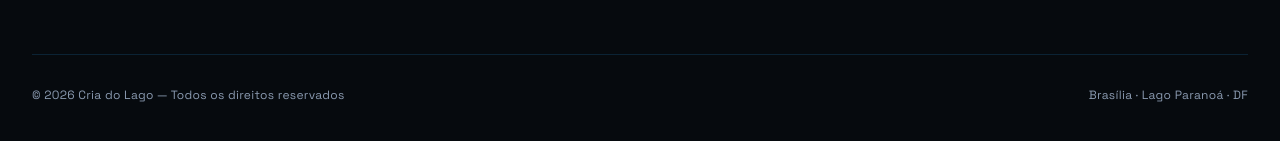
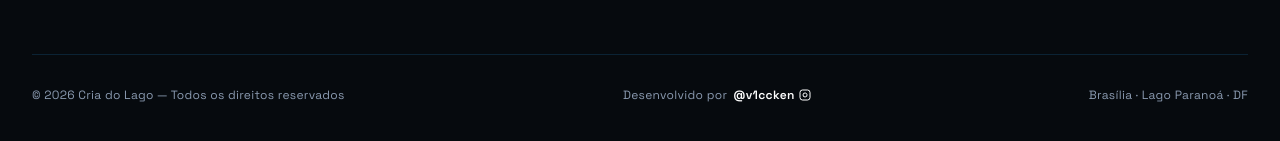
Before and after one commit to JesusVicken/criadolagobsb, a Next.js app: page / in a window 1280 px wide. Shown: the part 11164-11305 px from the top of the page. Built offline with nearby package versions, Linux system fonts and the light colour scheme; no server answers.

Commit message:
feat: add developer credit to @v1ccken in footer

```diff
--- a/src/components/Footer.tsx
+++ b/src/components/Footer.tsx
@@ -104,11 +104,27 @@ export default function Footer() {
         </div>
 
         {/* Bottom */}
-        <div className="flex flex-col md:flex-row items-center justify-between gap-4 pt-8 border-t border-[var(--border)]">
-          <p className="text-[var(--muted)] text-xs tracking-wide">
+        <div className="flex flex-col sm:flex-row items-center justify-between gap-4 pt-8 border-t border-[var(--border)] text-xs text-[var(--muted)]">
+          <p className="tracking-wide">
             © {year} Cria do Lago — Todos os direitos reservados
           </p>
-          <p className="text-[var(--muted)] text-xs tracking-wide">
+          <p className="tracking-wide flex items-center gap-1.5">
+            <span>Desenvolvido por</span>
+            <a
+              href="https://www.instagram.com/v1ccken"
+              target="_blank"
+              rel="noopener noreferrer"
+              className="text-white hover:text-[var(--lake-glow)] font-semibold transition-colors duration-200 flex items-center gap-1"
+            >
+              <span>@v1ccken</span>
+              <svg width="12" height="12" viewBox="0 0 24 24" fill="none" stroke="currentColor" strokeWidth="2">
+                <rect x="2" y="2" width="20" height="20" rx="5" />
+                <path d="M16 11.37A4 4 0 1 1 12.63 8 4 4 0 0 1 16 11.37z" />
+                <line x1="17.5" y1="6.5" x2="17.51" y2="6.5" />
+              </svg>
+            </a>
+          </p>
+          <p className="tracking-wide">
             Brasília · Lago Paranoá · DF
           </p>
         </div>
```
